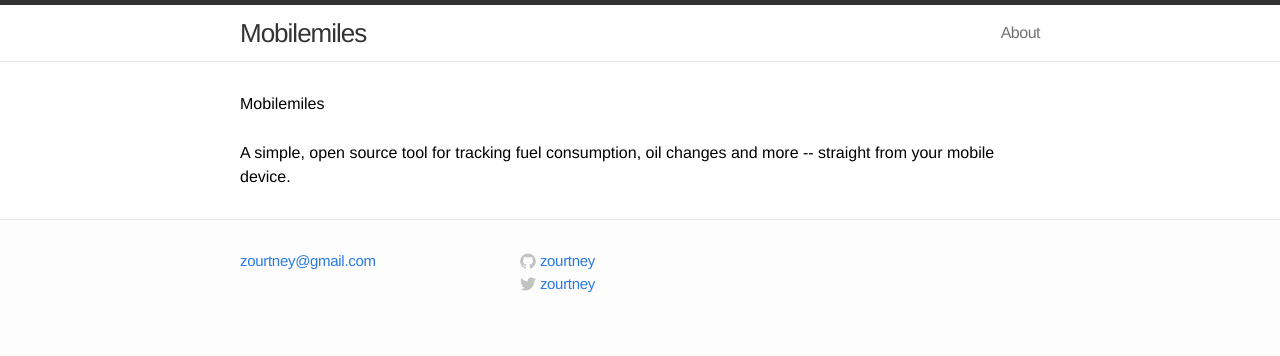
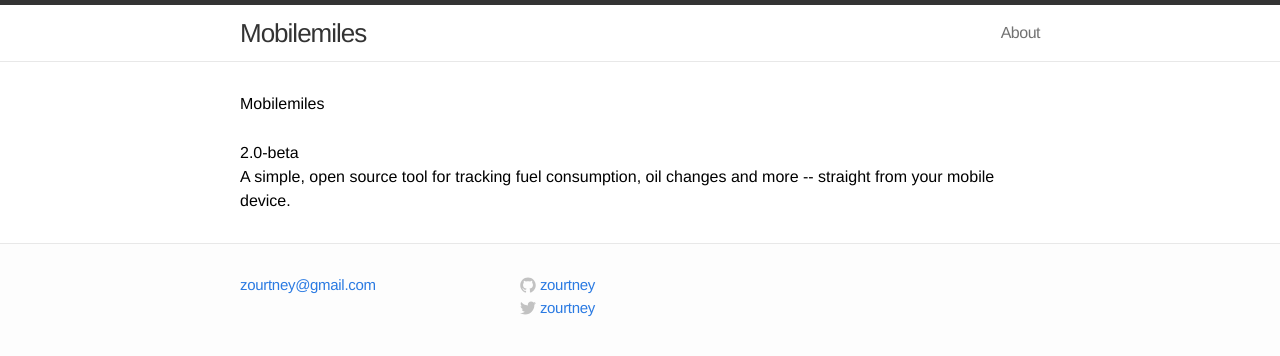
Before and after one commit to zourtney/mobilemiles, a Jekyll site: the page built from index.html, in a window 1280 px wide. Shown: the top 356 px of the page. Built offline with Jekyll 4.4.1, drawn with Linux system fonts in a browser that asks for light colours.

Commit message:
Added version (not styled!)

```diff
--- a/_config.yml
+++ b/_config.yml
@@ -1,5 +1,6 @@
 # Site settings
 title: Mobilemiles
+version: 2.0-beta
 email: zourtney@gmail.com
 description: "A simple, open source tool for tracking fuel consumption, oil changes and more -- straight from your mobile device."
 baseurl: "/mobilemiles"
--- a/index.html
+++ b/index.html
@@ -5,6 +5,7 @@ layout: default
 <div class="home">
 
   <h1>{% if page.title %}{{ page.title }}{% else %}{{ site.title }}{% endif %}</h1>
+  <h3>{{ site.version }}</h3>
 
   <p class="text">{{ site.description }}</p>
 
```
